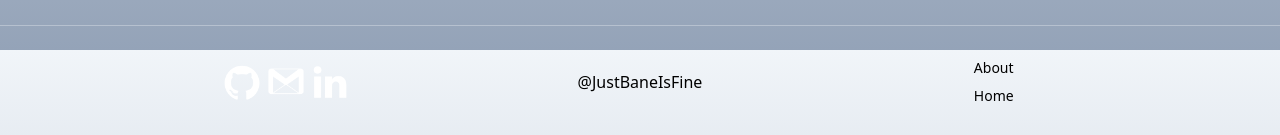
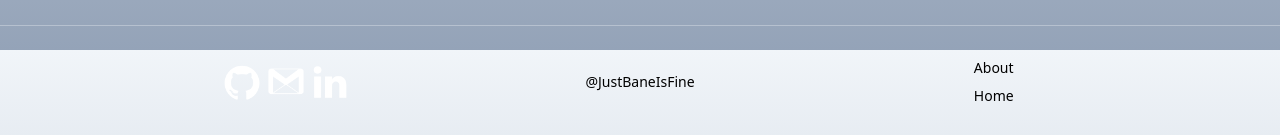
Before and after one commit to JustBaneIsFine/Level-3-projects, a React (Vite) app in the folder Car scraper website/Car-scraper-Front-End/: page /Register in a window 1280 px wide. Shown: the part 750-885 px from the top of the page. Built offline with nearby package versions, Linux system fonts and the light colour scheme.

Commit message:
Small style changes

```diff
--- a/Car scraper website/Car-scraper-Front-End/src/components/ButtonClassic.tsx
+++ b/Car scraper website/Car-scraper-Front-End/src/components/ButtonClassic.tsx
@@ -7,6 +7,7 @@ export default function ButtonClassic({
 }) {
   return (
     <button
+      onClick={onclick}
       type="button"
       className="m-2 rounded-lg border-2 border-black border-opacity-60  pl-3 pr-3 pt-1 pb-1   text-slate-500  duration-300 ease-in-out hover:bg-slate-200 hover:text-slate-800 "
     >
--- a/Car scraper website/Car-scraper-Front-End/src/components/Footer.tsx
+++ b/Car scraper website/Car-scraper-Front-End/src/components/Footer.tsx
@@ -10,7 +10,7 @@ export default function Footer() {
           <div className="">
             <IconsHolder iconSize="h-8 sm:h-10" />
           </div>
-          <div className="">@JustBaneIsFine</div>
+          <div className="text-sm">@JustBaneIsFine</div>
           <div className="cursor-pointer text-sm">
             <ul className="grid gap-y-2">
               <li>
--- a/Car scraper website/Car-scraper-Front-End/src/components/NavigationBar.tsx
+++ b/Car scraper website/Car-scraper-Front-End/src/components/NavigationBar.tsx
@@ -6,7 +6,7 @@ export default function NavigationBar() {
   const [overlay, setOverlay] = useState(false);
 
   return (
-    <nav className=" fixed top-0 flex h-14 w-full flex-col justify-between  border-b bg-white bg-opacity-40 pl-2 pr-2 shadow-xl dark:bg-black dark:bg-opacity-70 sm:flex-row">
+    <nav className=" fixed top-0 z-50 flex h-14 w-full flex-col justify-between  border-b bg-white bg-opacity-40 pl-2 pr-2 shadow-xl dark:bg-black dark:bg-opacity-70 sm:flex-row">
       <div className="flex h-full w-full flex-row items-center sm:hidden ">
         <div className="w-1/6">
           <div
```
